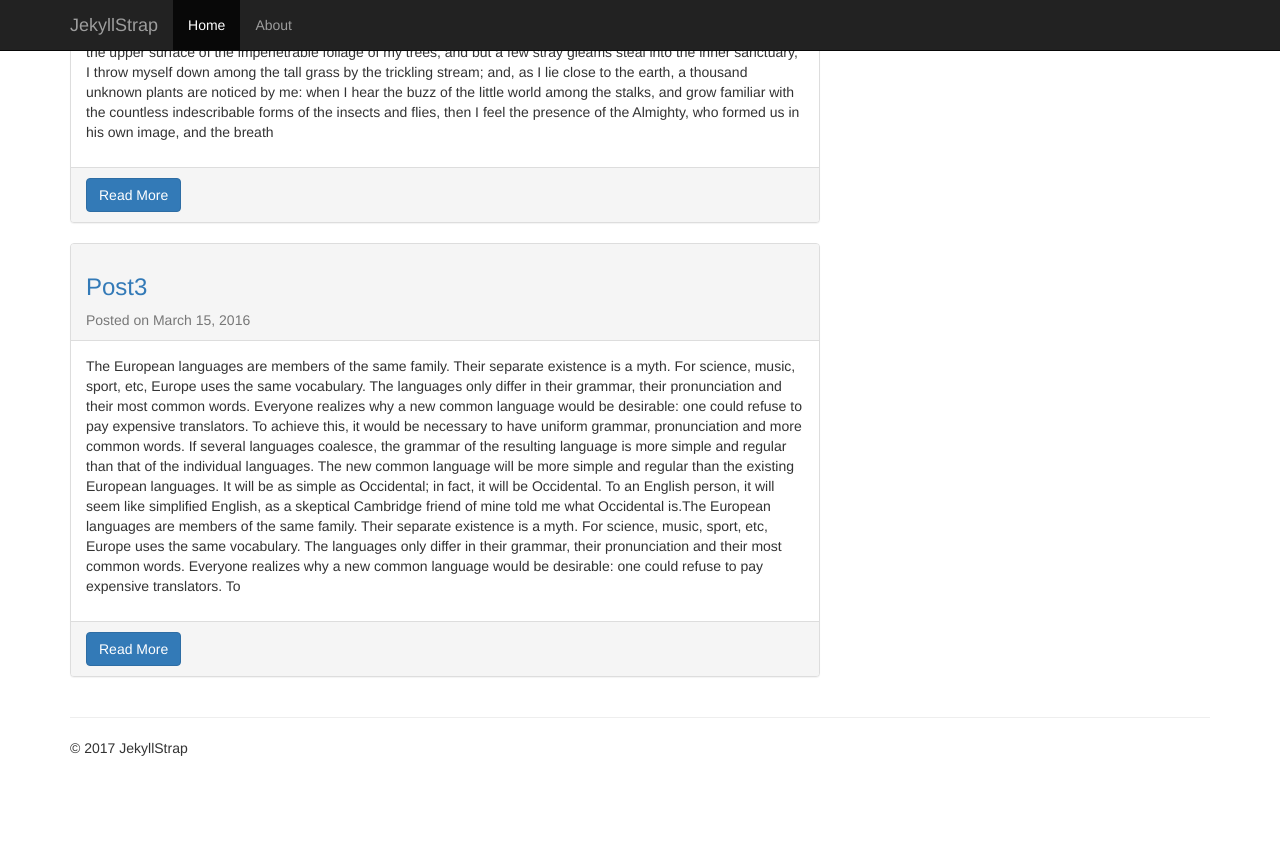
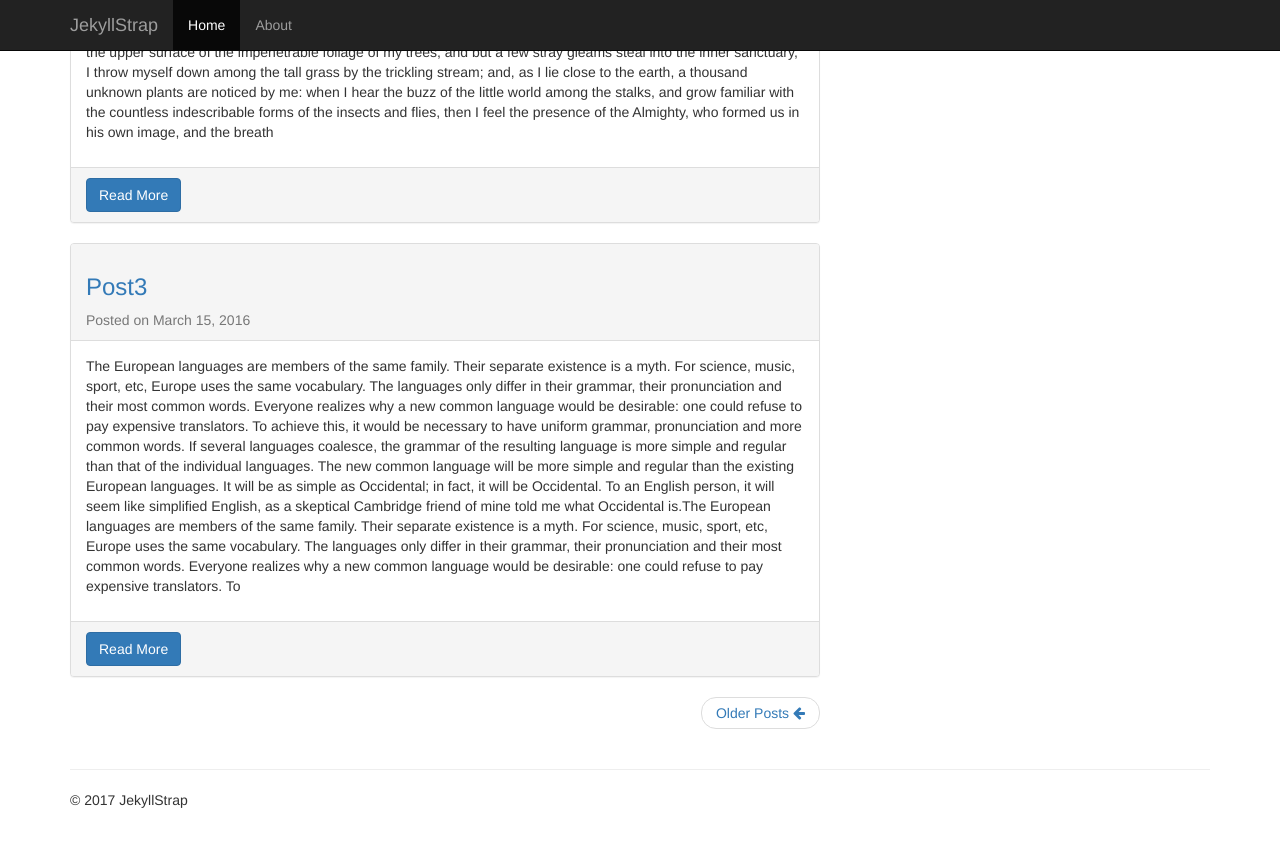
Before and after one commit to TheEssem/jekyllstrap-theme, a Jekyll site: the page built from index.html, in a window 1280 px wide and 900 px high, scrolled down 1315 px. Shown: the top 847 px of the window. Built offline with Jekyll 4.4.1, drawn with Linux system fonts in a browser that asks for light colours; nearby versions of some CDN libraries; the list of posts is cut into pages by our own code.

Commit message:
Update _config.yml

```diff
--- a/_config.yml
+++ b/_config.yml
@@ -11,6 +11,9 @@ path: /jekyllstrap-theme
 
 markdown: kramdown
 
+paginate: 5
+paginate_path: "/page/:num/"
+
 sass:
   sass_dir: css
   style:    expanded
```
